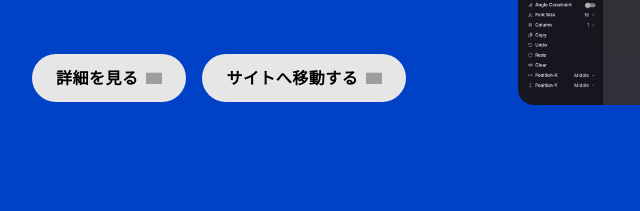
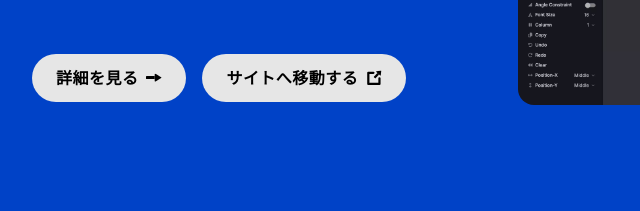
Before and after one commit to tom-wat/tom-wat-portfolio, an Astro site: page / in a window 1280 px wide. Shown: the part 570-781 px from the top of the page, 130-770 px from the left. Built offline with nearby package versions, Linux system fonts and the light colour scheme; Astro itself is replaced by a stand-in of ours; grey boxes are pictures that could not be loaded; a web font is replaced by a local one.

Commit message:
パスの変更

```diff
--- a/src/components/Box.astro
+++ b/src/components/Box.astro
@@ -27,8 +27,8 @@ const {
     <div class="title">{title}</div>
     <div class="description">{description}</div>
     {(hrefDetail || hrefExternal) && <div class="link-area">
-      {hrefDetail && <LinkButton href=`${hrefDetail}` text="詳細を見る" iconPath="/portfolio/icons/arrow-right.svg"/>}
-      {hrefExternal && <LinkButton href=`${hrefExternal}` text="サイトへ移動する" iconPath="/portfolio/icons/external-link.svg" target="_blank"/>}
+      {hrefDetail && <LinkButton href=`${hrefDetail}` text="詳細を見る" iconPath="/icons/arrow-right.svg"/>}
+      {hrefExternal && <LinkButton href=`${hrefExternal}` text="サイトへ移動する" iconPath="/icons/external-link.svg" target="_blank"/>}
     </div>}
   </div>
   <div class=`${className} right`>
```
